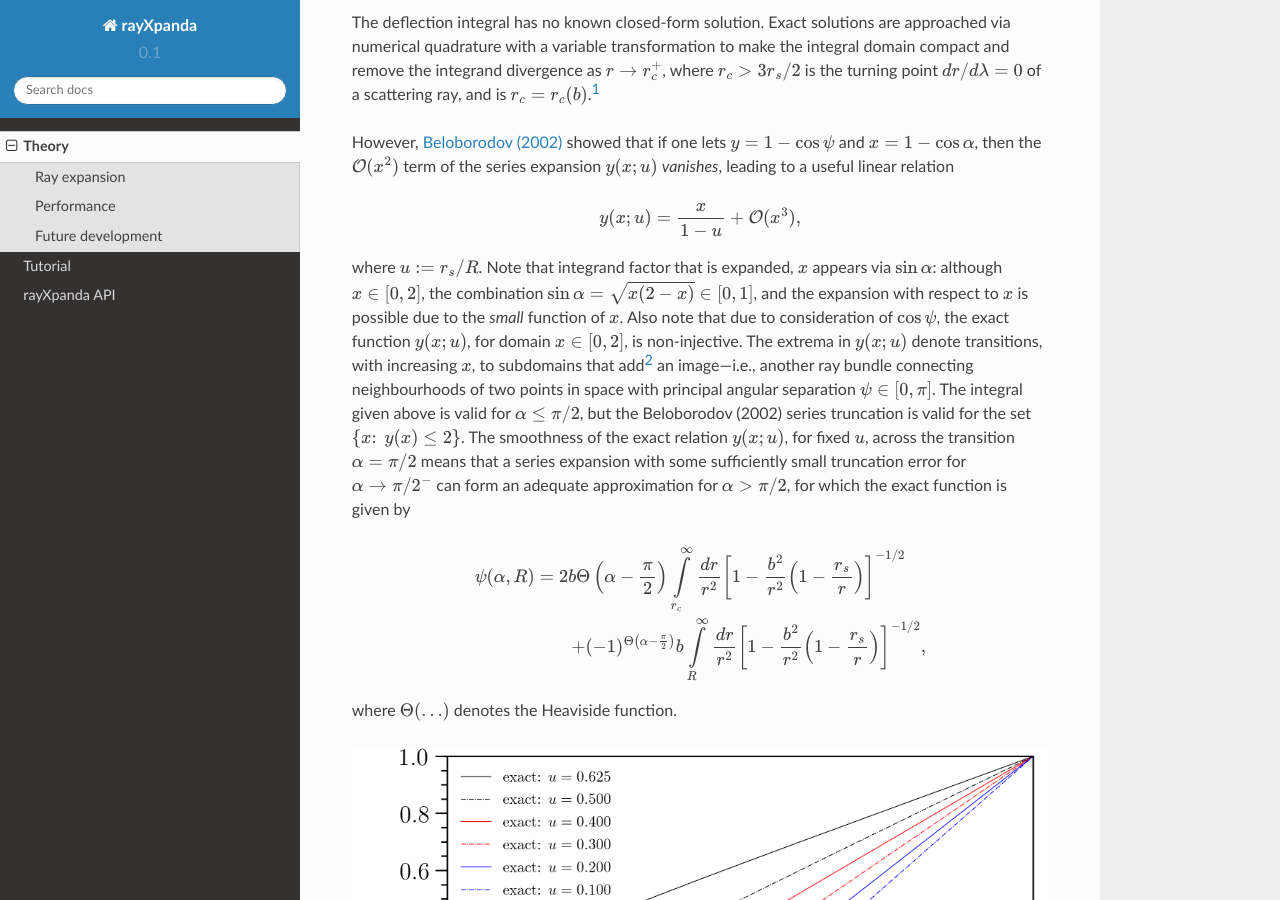
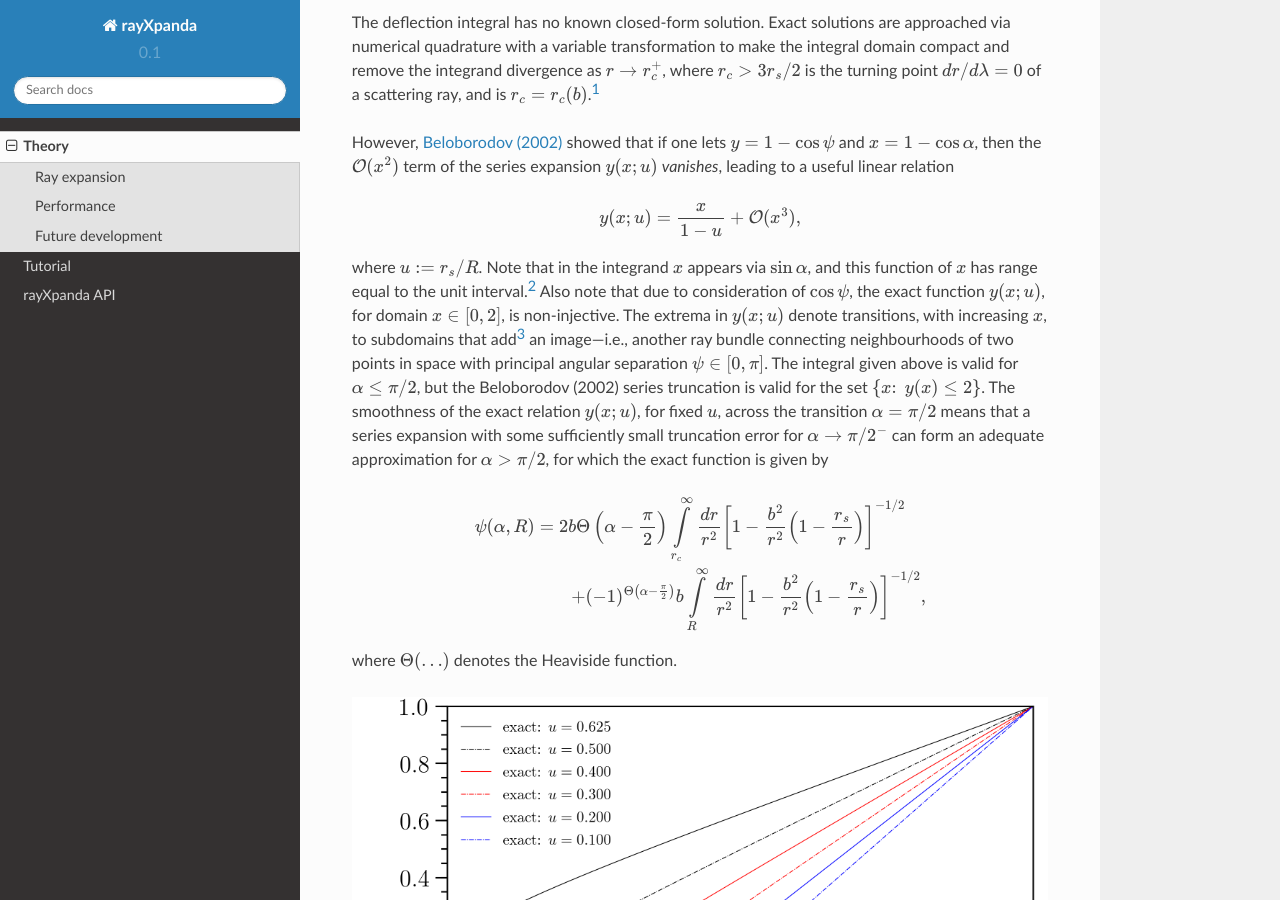
Before and after one commit to ThomasEdwardRiley/rayXpanda, a Sphinx documentation site: the page built from docs/source/theory.rst, in a window 1280 px wide and 900 px high, scrolled down 604 px. Built offline with Sphinx 7.4.7 and the Read the Docs theme 2.0.0, drawn with Linux system fonts in a browser that asks for light colours; some of the changed text lies outside the part shown.

Commit message:
wording edit for clarity

```diff
--- a/docs/source/theory.rst
+++ b/docs/source/theory.rst
@@ -42,10 +42,9 @@ series expansion :math:`y(x;u)` *vanishes*, leading to a useful linear relation
 
     y(x;u) = \frac{x}{1-u}+\mathcal{O}(x^{3}),
 
-where :math:`u\mathrel{:=}r_{s}/R`. Note that integrand factor that is
-expanded, :math:`x` appears via :math:`\sin\alpha`: although :math:`x\in[0,2]`,
-the combination :math:`\sin\alpha=\sqrt{x(2-x)}\in[0,1]`, and the expansion
-with respect to :math:`x` is possible due to the *small* function of :math:`x`.
+where :math:`u\mathrel{:=}r_{s}/R`. Note that in the integrand :math:`x`
+appears via :math:`\sin\alpha`, and this function of :math:`x` has range equal
+to the unit interval.\ [#]_
 Also note that due to consideration of :math:`\cos\psi`, the exact function
 :math:`y(x;u)`, for domain :math:`x\in[0,2]`, is non-injective. The extrema
 in :math:`y(x;u)` denote transitions, with increasing :math:`x`, to subdomains
@@ -302,6 +301,14 @@ floating point operations.
 
 .. [#] In units of the gravitational radius: :math:`r_{c}(b)=\frac{2b}{\sqrt{3}}\cos\left[\frac{1}{3}\tan^{-1}\sqrt{\frac{b^{2}}{27} - 1} - \frac{\pi}{3}\right]`, where :math:`b` is also in units of the gravitational radius.
 
+.. [#] Note that for :math:`\cos\alpha<0`, :math:`x\in[1,2]`, but
+       the combination :math:`\sin\alpha=\sqrt{x(2-x)}\in[0,1]` remains. The
+       expansion with respect to :math:`x` would thus be possible in principle
+       due to the *small* function of :math:`x`. The integral must however
+       be rewritten in an `alternate form`__.
+
+__ equation_
+
 .. [#] In the absence of opaque surfaces that obscure images, as is the case
        for a neutron star.
 
```
